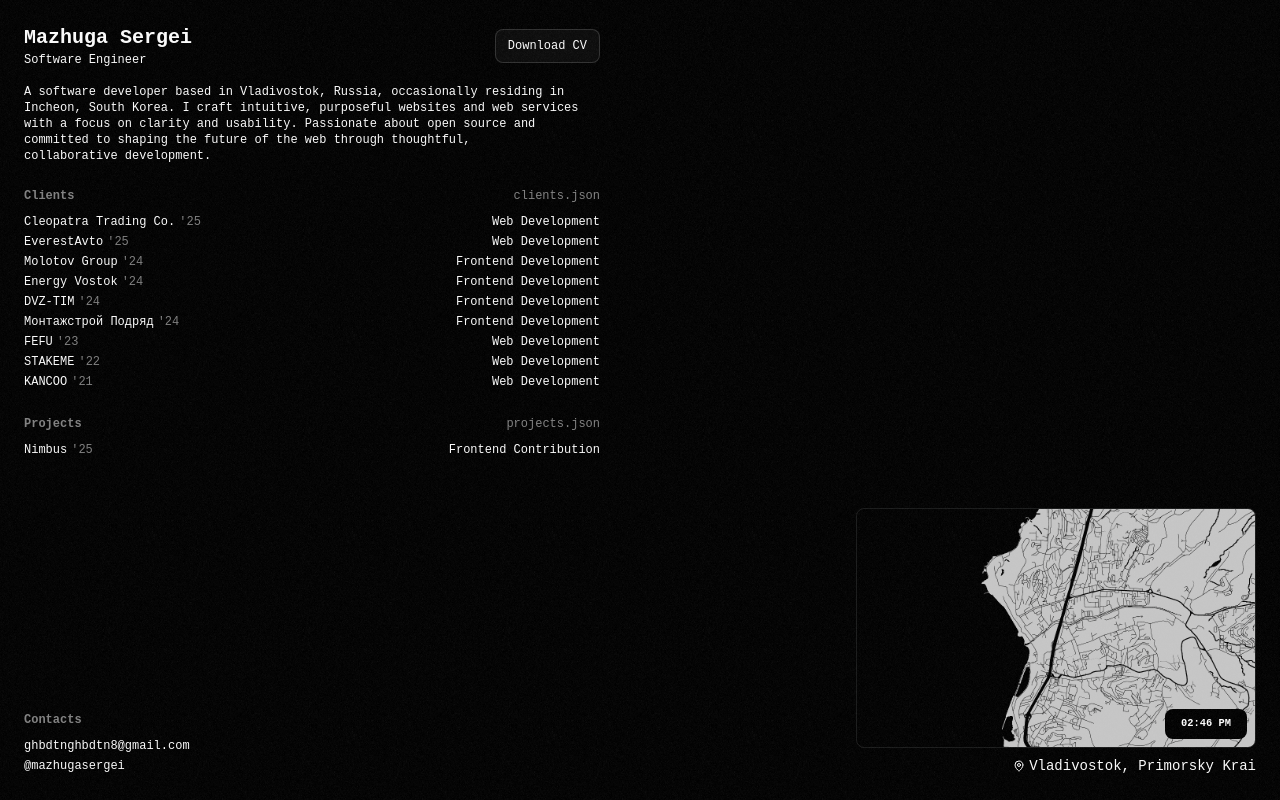
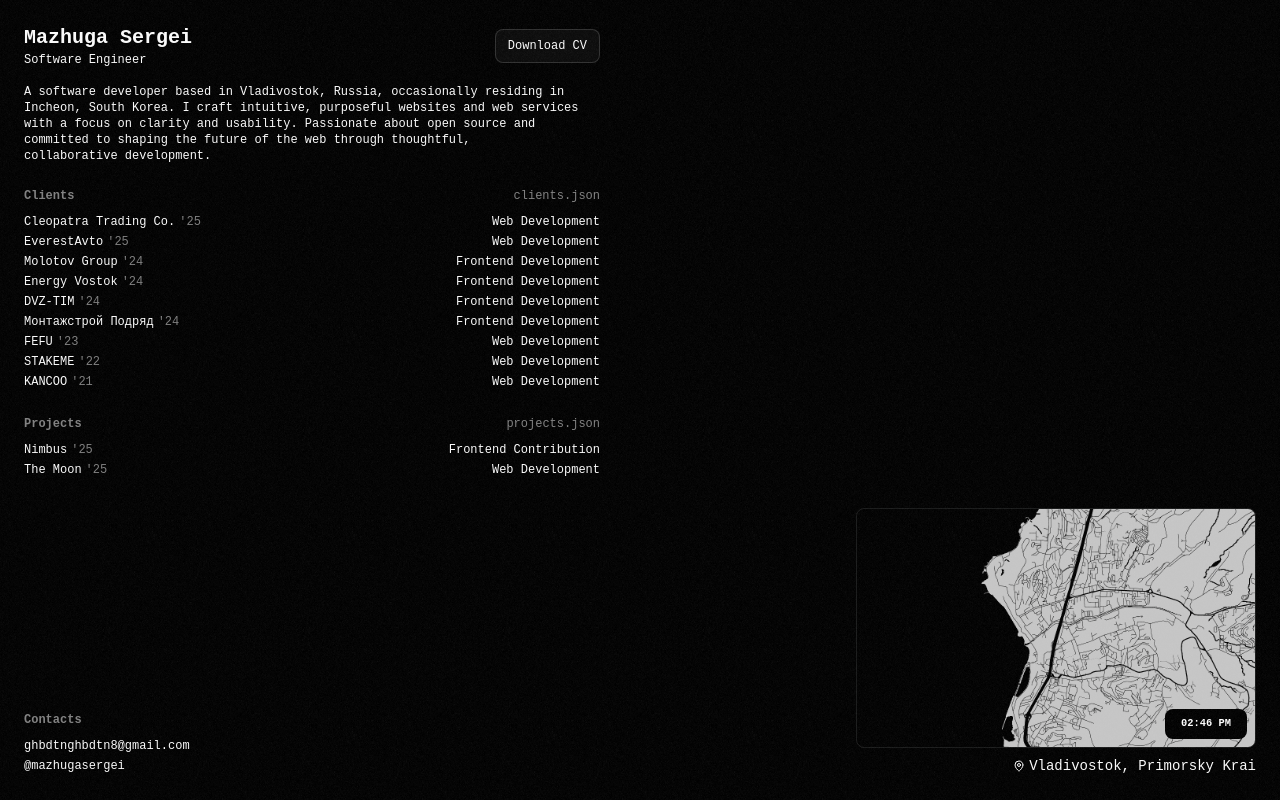
Before and after one commit to mazhugasergei/mazhugasergei.github.io, a Next.js app: page / in a window 1280 px wide. Built offline with nearby package versions, Linux system fonts and the light colour scheme; a web font is replaced by a local one.

Commit message:
feat: add the moon to the projects

```diff
--- a/src/app/(home)/page.tsx
+++ b/src/app/(home)/page.tsx
@@ -35,7 +35,10 @@ const lists: List[] = [
 	},
 	{
 		title: "Projects",
-		items: [{ name: "Nimbus", href: "https://github.com/logscore/Nimbus", year: 25, service: "Frontend Contribution" }],
+		items: [
+			{ name: "Nimbus", href: "https://github.com/logscore/Nimbus", year: 25, service: "Frontend Contribution" },
+			{ name: "The Moon", href: "/the-moon", year: 25, service: "Web Development" },
+		],
 	},
 	{
 		title: "Contacts",
```
